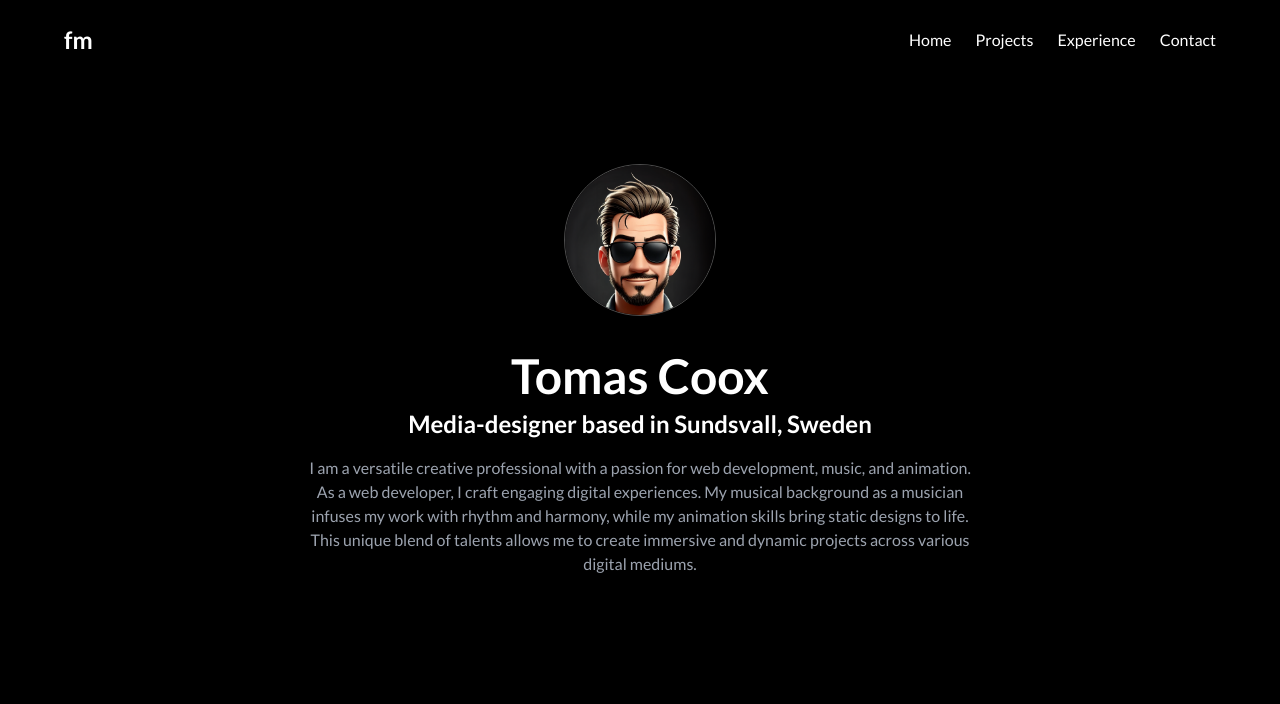
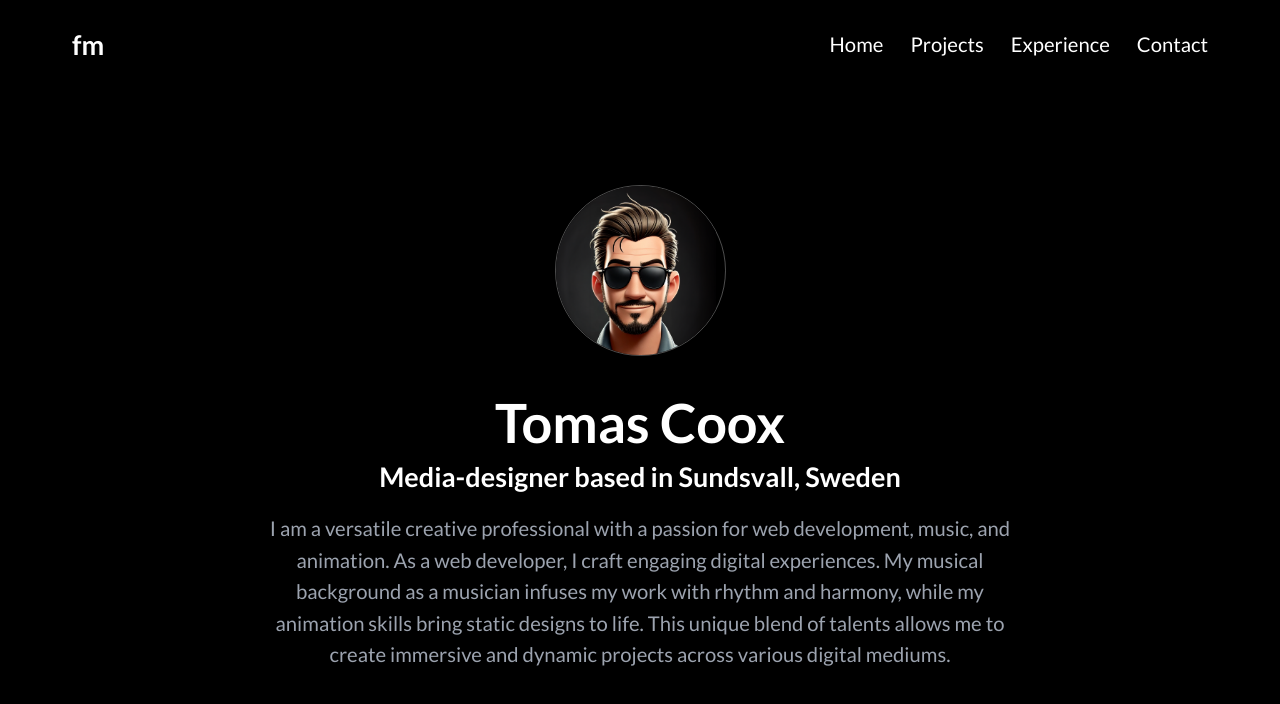
Before and after one commit to tomascoox/tomascoox.com, a Next.js app: page / in a window 1280 px wide. Shown: the top 704 px of the page. Built offline with nearby package versions, Linux system fonts and the light colour scheme.

Commit message:
tweak CSS

```diff
--- a/app/globals.css
+++ b/app/globals.css
@@ -5,10 +5,15 @@
 @layer base {
   html {
     font-family: var(--font-lato), system-ui, sans-serif;
+    font-size: 18px; /* Increased from the default 16px */
   }
 
   body {
-    @apply text-white;
+    @apply text-white text-lg; /* Increased text size */
+  }
+
+  p {
+    @apply mb-6; /* Increased bottom margin for more spacing between paragraphs */
   }
 }
 
@@ -72,7 +77,7 @@ canvas {
   }
 
   .feature-text {
-    @apply text-gray max-w-md text-lg md:text-xl font-semibold opacity-0 translate-y-[100px];
+    @apply text-gray max-w-md text-xl md:text-2xl font-semibold opacity-0 translate-y-[100px]; /* Increased text size */
   }
 
   .feature-text-container {
@@ -88,7 +93,7 @@ canvas {
   }
 
   .link {
-    @apply text-blue hover:underline cursor-pointer flex items-center text-xl opacity-0 translate-y-20;
+    @apply text-blue hover:underline cursor-pointer flex items-center text-2xl opacity-0 translate-y-20; /* Increased text size */
   }
 
   .control-btn {
@@ -96,7 +101,7 @@ canvas {
   }
 
   .hero-title {
-    @apply text-center font-semibold text-3xl text-gray-100 opacity-0 max-md:mb-10;
+    @apply text-center font-semibold text-4xl md:text-5xl text-gray-100 opacity-0 max-md:mb-10; /* Increased text size */
   }
 
   .hiw-title {
@@ -104,7 +109,7 @@ canvas {
   }
 
   .hiw-subtitle {
-    @apply text-gray font-semibold text-xl md:text-2xl py-10 text-center;
+    @apply text-gray font-semibold text-2xl md:text-3xl py-10 text-center; /* Increased text size */
   }
 
   .hiw-video {
@@ -116,11 +121,11 @@ canvas {
   }
 
   .hiw-text {
-    @apply text-gray text-xl font-normal md:font-semibold;
+    @apply text-gray text-2xl font-normal md:font-semibold; /* Increased text size */
   }
 
   .hiw-bigtext {
-    @apply text-white text-3xl md:text-5xl font-normal md:font-semibold my-2;
+    @apply text-white text-4xl md:text-6xl font-normal md:font-semibold my-2; /* Increased text size */
   }
 
   .video-carousel_container {
```
